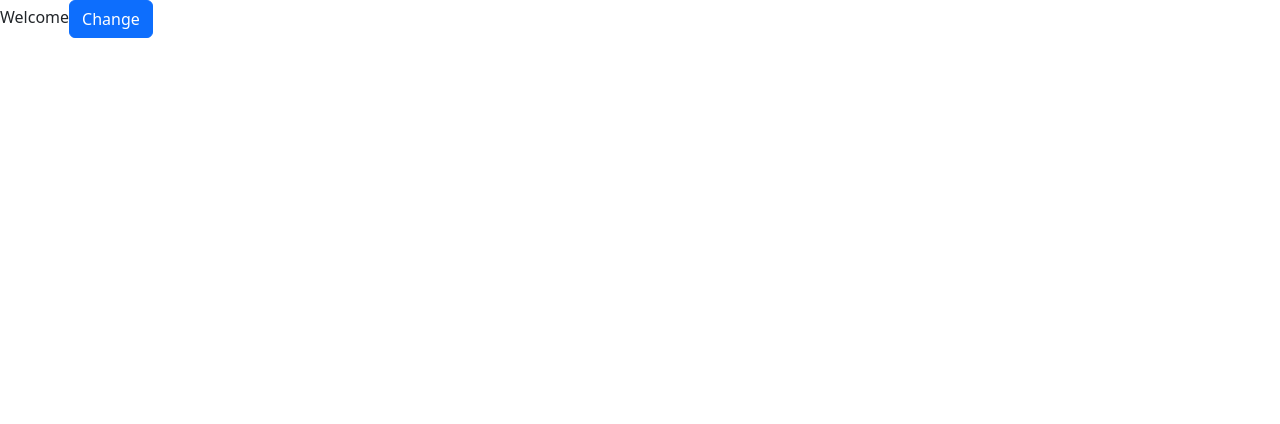
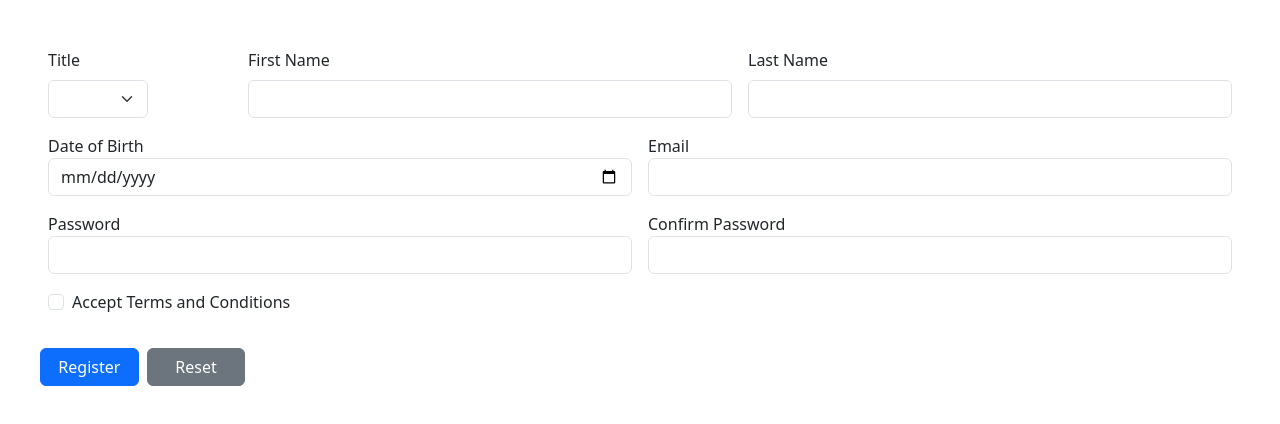
Before and after one commit to klmadhu247/samplerepo, a React (Create React App) app: page / in a window 1280 px wide. Shown: the top 424 px of the page. Built offline with nearby package versions, Linux system fonts and the light colour scheme.

Commit message:
New Form For password confiramation

```diff
--- a/src/App.js
+++ b/src/App.js
@@ -6,6 +6,8 @@ import Counters from './Count_Inc_Dec'
 import Counter_2 from './Counter_2'
 import Form_Password from './Form_PW_D8'
 import Welcome_Change from './Welcom_CR'
+import Welcome_HW from './welcome'
+import Frm from './frm'
 
 
 
@@ -27,7 +29,14 @@ class App extends Component{
 
        <Form_Password/> */}
 
-       <Welcome_Change/>
+       {/* <Welcome_HW/>
+       <Form_Password/> */}
+
+       <Frm/>
+
+
+
+
 
 
       </div>
--- a/src/Form_PW_D8.js
+++ b/src/Form_PW_D8.js
@@ -1,5 +1,4 @@
 import React, {Component} from "react";
-import "bootstrap/dist/css/bootstrap.min.css";
 
 
 class Form_Password extends Component{
@@ -12,7 +11,6 @@ class Form_Password extends Component{
         mail:'',
         pword:'',
         cpword:'',
-        gender:'',
         onCheck:false,
         onSubmit:false,
         onReset:false
@@ -31,7 +29,26 @@ class Form_Password extends Component{
 
         handleRegister =()=>
             {
-               this.setState({onSubmit:true})
+                if(this.state.onCheck===false)
+                    {
+                        alert ('Please read the Terms and Condition and Check ')
+                    }
+
+                     else if(this.state.pword !== this.state.cpword )
+                        {
+                            alert('Password Confiramtion does not match ')
+                        }
+                        else if (this.state.pword=='' && this.state.cpword=='')
+                            {
+                                alert('Please Fill Both Password Boxes')
+
+                            }
+                        else{
+                            this.setState({onSubmit:true})
+
+
+
+                        }
 
             }
 
@@ -39,55 +56,68 @@ class Form_Password extends Component{
     render(){
         return(
             <div>
-                <form name="RegForm"  class="row g-3">
-                    <div>
-                        <div>
-                        <label for ='title' class="col-md-2">Title</label> <br></br>
-                        <select class="form-label" style={{width:'20'}} onChange={this.handleChange}>
+                <form >
+
+                        <div class='form-group'>
+                        <label class="col-md-2">Title</label> <br></br>
+                        <select class="form-control" style={{width:'20'}} onChange={this.handleChange}>
                         <option></option>
         <option>Mr</option>
         <option>Miss</option>
         <option>Mrs</option>
-      </select>
+      </select> </div>
 
       <div class="col-md-4">
-        <label  class="form-label">First Name</label>
+        <label  class="form-group col-4">First Name</label>
     <input type="text" name="fname" value={this.state.fname} onChange={this.handleChange} class="form-control" ></input> </div>
-    <div class="col-md-4"><label  class="form-label">Last Name</label>
+    <div class="col-md-4">
+        <label  >Last Name</label>
     <input type="text" name="lname" value={this.state.lname} onChange={this.handleChange} class="form-control" ></input> </div>
+
+    <div class='form-group'>
+    <label class="form-label"> Date of Birth</label>
+    <input type="date" name="dob" value={this.state.dob} onChange={this.handleChange} class ='form-control' />
+
     </div>
-    <label class="form-label"> Gender</label>:
-    <input type="radio" name="gender" value='Male' onChange={this.handleChange}  />
-    <label>Male</label>
-    <input type="radio" name="gender" value='Female' onChange={this.handleChange}/>
-    <label>Female</label>
-    <input type="radio" name="gender" value='Others' onChange={this.handleChange}/>
-    <label>Others</label> <br/>
-    <label class="form-label"> Date of Birth</label>
-    <input type="date" name="dob" value={this.state.dob} onChange={this.handleChange} class="col-md-2" />
+    <div class='form-group '>
     <label class="form-label"> Email</label>
-    <input type="email" name="mail" value={this.state.mail} onChange={this.handleChange} class="col-md-2" /><br/>
+    <input type="email" name="mail" value={this.state.mail} onChange={this.handleChange} class="form-control" /><br/>
+
+    </div>
+
+    <div class='form-group'>
     <label class="form-label"> Password</label>
-    <input type="password" name="pword" value={this.state.pword} onChange={this.handleChange} class="col-md-2" />
+    <input type="password" name="pword" value={this.state.pword} onChange={this.handleChange} class="fomr-control" />
+
+    </div>
+    <div class='form-group'>
     <label class="form-label"> Confirm Password</label>
-    <input type="password" name="cpword" value={this.state.cpword} onChange={this.handleChange} class="col-md-2" /> <br/>
-    <input type="checkbox" name="onCheck" value={this.state.onCheck} onChange={this.handleCheck}/><label>Accept Terms & Conditions</label> <br/>
+    <input type="password" name="cpword" value={this.state.cpword} onChange={this.handleChange} class="form-control" /> <br/>
+
+
+    </div>
+
+    <input type="checkbox" name="onCheck" value={this.state.onCheck} onChange={this.handleCheck}/>
+
+    <label>Accept Terms & Conditions</label> <br/>
+
+
+
+
+
     <button class='btn btn-primary' onClick={this.handleRegister}>Register</button>
     <button class='btn btn-secondary' onClick={this.handleRest}>Reset</button>
 
 
 
-                    </div>
 
 
                     { this.state.onSubmit && <div>  Title: {this.state.title}
                <span> First Name: {this.state.fname}</span>  Last Name: {this.state.lname} <br></br>
-               Gender:{this.state.gender}
+
                 Date of Birth: {this.state.dob}    Email: {this.state.mail} </div> }
+
                 </form>
-
-
-
 
 
             </div>
--- /dev/null
+++ b/src/frm.js
@@ -0,0 +1,136 @@
+import React, {Component} from "react";
+
+class Frm extends Component{
+
+state ={
+    title:'',
+    fname:'',
+    lname:'',
+    dob:'',
+    email:'',
+    pwrd:'',
+    cpwrd:'',
+    chck:false,
+    onSubmit:false,
+    onReset:false
+}
+
+handleChange =(e)=>
+    {
+        this.setState({[e.target.name]:e.target.value})
+    }
+
+    handleRegister =()=>
+        {
+            if(this.state.chck ===false)
+                {
+                    alert ('Please Check the terms and conditions')
+                }
+                else if (this.state.pwrd!==this.state.cpwrd)
+                    {
+                        alert('Password entered not match')
+
+                    }
+                    else if (this.state.pwrd==''||this.state.cpwrd=='')
+                        {
+                            alert('Please fill both Password fields')
+
+                        }
+                        else{
+                            this.setState({onSubmit:true})
+                        }
+        }
+        handleReset =()=>
+            {
+                this.setState({fname:'',lname:'',dob:'',email:''})
+            }
+
+
+    render (){
+        return (
+            <div>
+
+               {!this.state.onSubmit && <from class='row g-3 p-5'>
+
+                    <div class="col-md-2">
+                        <label class='form-label'>Title</label>
+                        <select class='form-select ' name="title" value={this.state.title} onChange={this.handleChange} style={{width:'100px'}}  >
+                            <option></option>
+                            <option>Mr</option>
+                            <option>Mrs</option>
+                            <option>Miss</option>
+                        </select>
+
+                    </div>
+
+
+                    <div class='col-md-5 col-12 col-sm-6'>
+                        <label class='form-label' >First Name</label>
+                        <input type="text" name="fname" value={this.state.fname} onChange={this.handleChange} class='form-control' />
+
+                    </div>
+
+                    <div class='col-md-5 col-12 col-sm-6'>
+                        <label class='form-label' >Last Name</label>
+                        <input type="text"  name="lname" value={this.state.lname} onChange={this.handleChange}  class='form-control'/>
+
+                    </div>
+
+                    <div class='col-12 col-md-6 col-lg-6'>
+                        <label> Date of Birth</label>
+                        <input type="date" name="dob" value={this.state.dob} onChange={this.handleChange} class='form-control'/>
+                    </div>
+
+                    <div class='col-12 col-md-6 col-lg-6'>
+                        <label> Email</label>
+                        <input type="email" name="email" value={this.state.email} onChange={this.handleChange} class='form-control'/>
+                    </div>
+                    <div class='col-12 col-md-6 col-lg-6'>
+                        <label> Password</label>
+                        <input type="password" value={this.state.pwrd} name="pwrd" onChange={this.handleChange} class='form-control'/>
+                    </div>
+                    <div class='col-12 col-md-6 col-lg-6'>
+                        <label> Confirm Password</label>
+                        <input type="password" value={this.state.cpwrd} name="cpwrd" onChange={this.handleChange} class='form-control'/>
+                    </div>
+
+                    <div class="col-12">
+    <div class="form-check">
+      <input class="form-check-input" type="checkbox" name="chck" value={this.state.chck} onChange={this.handleChange} />
+      <label class="form-check-label" >
+        Accept Terms and Conditions
+      </label>
+    </div>
+  </div>
+
+
+  <div class='row g-3'>
+    <button class='btn btn-primary col-md-1 col-12 ' onClick={this.handleRegister}>Register</button>
+    <button class='btn btn-secondary ms-2 col-md-1 col-12 ' onClick={this.handleReset}>Reset</button>
+</div>
+
+  </from> }
+
+
+              { this.state.onSubmit && <div class='card col-12 col-md-6 col-lg-12'>
+                <div class='card-body'>
+                <div class='col-md-6'>
+                   <p> Name: {this.state.title} .  {this.state.fname} {this.state.lname} </p>
+                    <p> Email: {this.state.email} </p>
+                    <p> DOB:  {this.state.dob} </p>
+                    Thank you for Registering with us
+
+                </div>
+
+                </div>
+
+
+                </div> }
+
+
+
+            </div>
+        )
+    }
+}
+export default Frm
--- /dev/null
+++ b/src/welcome.js
@@ -0,0 +1,36 @@
+import React,{Component} from "react";
+
+class Welcome_HW extends Component {
+    state ={
+        input:'Welcom',
+        onChange:false
+    }
+
+    handleChange =()=>
+        {
+            this.setState({onChange:!this.state.onChange})
+        }
+    render(){
+        return(
+            <div>
+
+            <div class='col-md-4'>
+
+              { this.state.onChange? 'Hello WOrld':'Welcome' }
+
+
+
+                <button onClick={this.handleChange} className="btn btn-primary">Change</button> </div>
+
+
+
+
+
+
+
+
+            </div>
+        )
+    }
+}
+export default Welcome_HW
```
